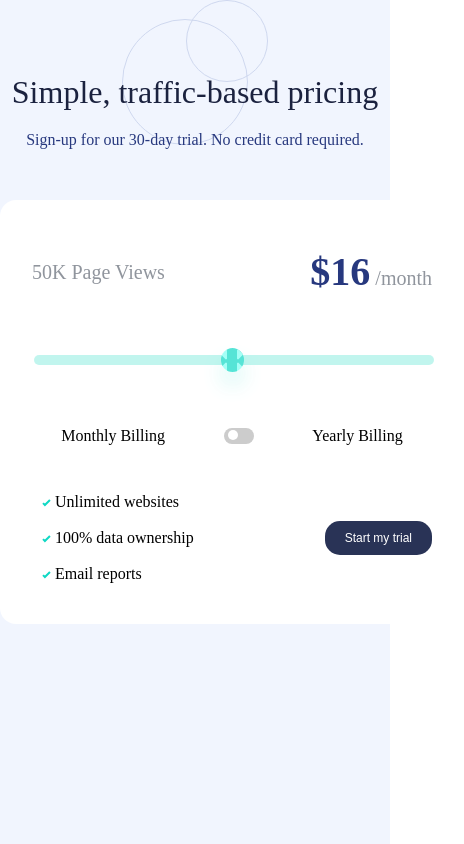
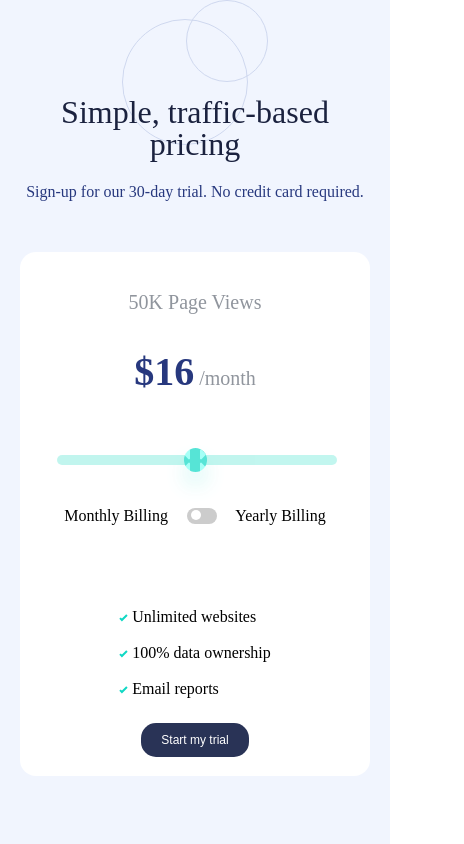
Before and after one commit to iraytee-code/interactive-pricing-component-main, a plain HTML site: page index.html in a window 390 px wide. Shown: the whole page, 464 px wide, since content can reach past the window. Drawn offline with Linux system fonts and the light colour scheme.

Commit message:
Changes to be committed:

```diff
--- a/index.js
+++ b/index.js
@@ -17,7 +17,7 @@ mainDiv.classList.add("main_div");
 //pricing feature
 mainDiv.innerHTML = `
 <div class="value view_value">
-<p class="view_svalue"><span id="demo"><p>K Page Views</p></span></p>
+<p class="view_svalue"><span id="viewValue"><p>K Page Views</p></span></p>
 </div>
 <div class="value"><span class="price_value">$16</span> /month</div>
 `;
@@ -29,7 +29,7 @@ const valueSlider = document.createElement("div");
 valueSlider.classList.add("slidercontainer");
 
 valueSlider.innerHTML = `<div class="slidecontainer">
-<input type="range" min="1" max="100" value="50" class="slider" id="myRange"></div>`;
+<input type="range" min="1" max="100" value="50" class="slider" id="viewRange"></div>`;
 
 main.append(valueSlider);
 
@@ -70,8 +70,8 @@ ownership</li><li class="list-type">
 main.append(faqDetails);
 
 //slider value output
-var slider = document.getElementById("myRange");
-var output = document.getElementById("demo");
+var slider = document.getElementById("viewRange");
+var output = document.getElementById("viewValue");
 output.innerHTML = slider.value;
 
 slider.oninput = function () {
--- a/style.css
+++ b/style.css
@@ -309,3 +309,50 @@ input:checked + .slider:before {
   border-radius: 0.938rem;
   cursor: pointer;
 }
+
+/* media queries */
+@media screen and (max-width: 480px) {
+  .wrapper {
+    min-width: 100%;
+    padding: 1.25rem;
+  }
+
+  .container {
+    min-width: 100%;
+    padding: 0;
+  }
+
+  .main_div {
+    display: flex;
+    flex-direction: column;
+    justify-content: space-between;
+  }
+
+  .value {
+    box-sizing: border-box;
+    padding: 1.25rem 0;
+  }
+
+  .slidercontainer {
+    box-sizing: border-box;
+    width: 80%;
+    margin: 0 auto;
+    padding: 1.25rem 0;
+  }
+
+  .duration_div {
+    width: 80%;
+    margin: 0 auto;
+  }
+
+  .details {
+    flex-direction: column;
+    box-sizing: border-box;
+    padding: 1.2rem 0;
+  }
+
+  .sub_details {
+    box-sizing: border-box;
+    padding: 1rem 0;
+  }
+}
```
